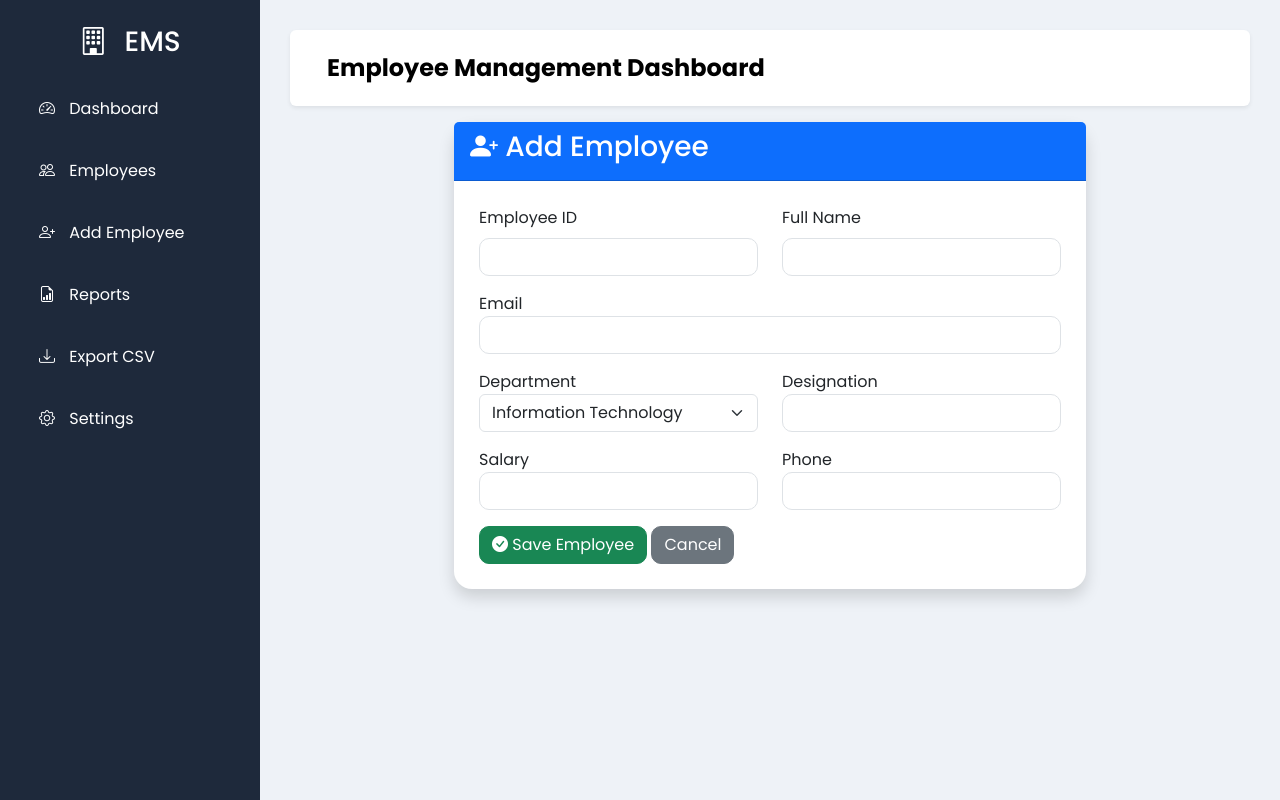
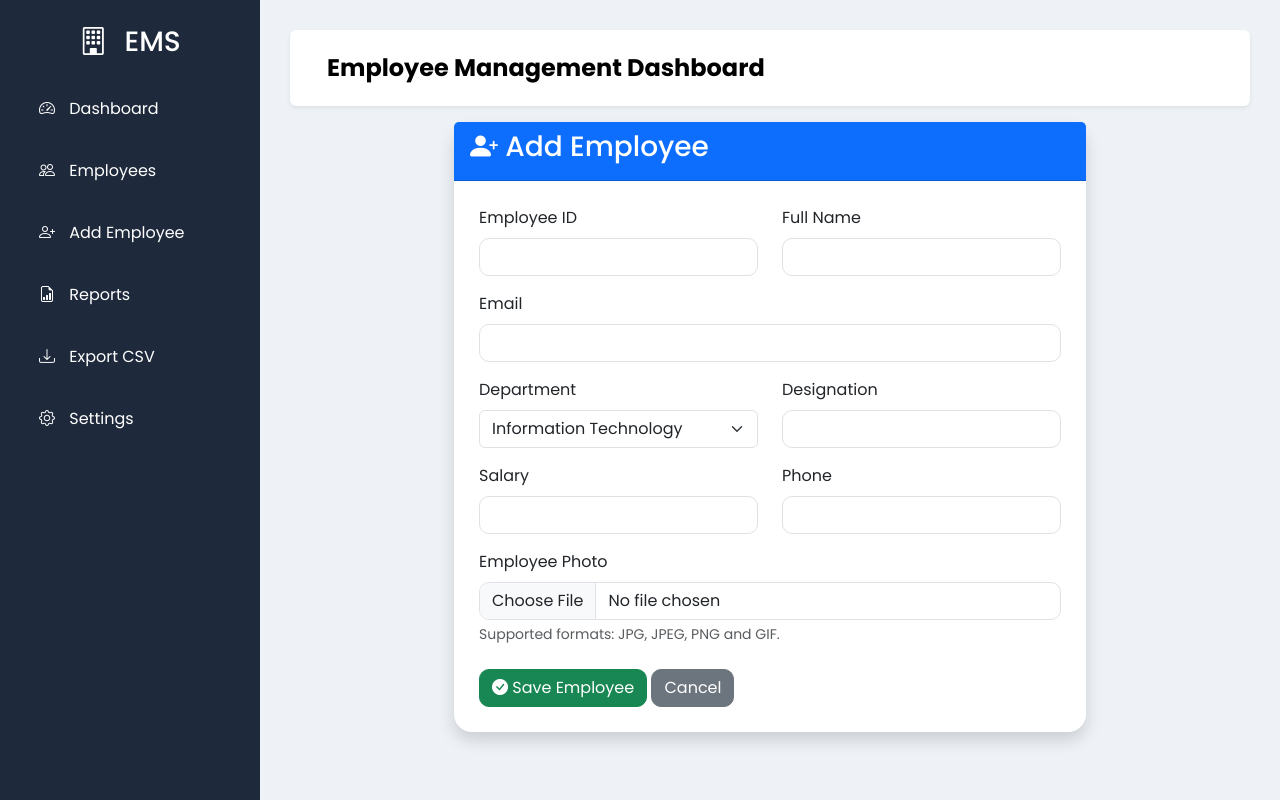
Before and after one commit to rakshithaagowda/EmployeeManagement, a Flask app: page /add in a window 1280 px wide. Run offline with Flask 3, Linux system fonts and the light colour scheme.

Commit message:
Add employee photo upload and display

```diff
--- a/app.py
+++ b/app.py
@@ -1,10 +1,27 @@
 import sqlite3
-from flask import Flask, render_template, request, redirect, url_for, flash
+import os
+
+from flask import (
+    Flask,
+    render_template,
+    request,
+    redirect,
+    url_for,
+    flash
+)
+
+from werkzeug.utils import secure_filename
 
 app = Flask(__name__)
 app.secret_key = "employee_secret_key"
 
 DATABASE = "employees.db"
+UPLOAD_FOLDER = "static/uploads"
+
+app.config["UPLOAD_FOLDER"] = UPLOAD_FOLDER
+
+# Allowed image extensions
+ALLOWED_EXTENSIONS = {"png", "jpg", "jpeg", "gif"}
 
 
 # ----------------------------
@@ -27,6 +44,15 @@ def init_db():
         photo TEXT
     )
 """)
+def allowed_file(filename):
+    return (
+        "." in filename and
+        filename.rsplit(".", 1)[1].lower() in ALLOWED_EXTENSIONS
+    )
+
+
+def create_upload_folder():
+    os.makedirs(app.config["UPLOAD_FOLDER"], exist_ok=True)
 # ----------------------------
 # Home Page + Search
 # ----------------------------
@@ -100,13 +126,53 @@ def add_employee():
         salary = request.form["salary"]
         phone = request.form["phone"]
 
+        # Default photo
+        photo_filename = None
+
+        # Check if a photo was uploaded
+        photo = request.files.get("photo")
+
+        if photo and photo.filename != "":
+
+            if allowed_file(photo.filename):
+
+                filename = secure_filename(photo.filename)
+
+                # Make filename unique
+                photo_filename = f"{employee_id}_{filename}"
+
+                photo.save(
+                    os.path.join(
+                        app.config["UPLOAD_FOLDER"],
+                        photo_filename
+                    )
+                )
+
+            else:
+
+                flash(
+                    "Only JPG, JPEG, PNG and GIF images are allowed.",
+                    "danger"
+                )
+
+                return redirect(request.url)
+
         conn = sqlite3.connect(DATABASE)
         cursor = conn.cursor()
 
         cursor.execute("""
             INSERT INTO employees
-            (employee_id, full_name, email, department, designation, salary, phone)
-            VALUES (?, ?, ?, ?, ?, ?, ?)
+            (
+                employee_id,
+                full_name,
+                email,
+                department,
+                designation,
+                salary,
+                phone,
+                photo
+            )
+            VALUES (?, ?, ?, ?, ?, ?, ?, ?)
         """, (
             employee_id,
             full_name,
@@ -114,7 +180,8 @@ def add_employee():
             department,
             designation,
             salary,
-            phone
+            phone,
+            photo_filename
         ))
 
         conn.commit()
@@ -218,4 +285,5 @@ def delete_employee(id):
 # ----------------------------
 if __name__ == "__main__":
     init_db()
+    create_upload_folder()
     app.run(debug=True)
--- a/templates/add_employee.html
+++ b/templates/add_employee.html
@@ -21,7 +21,7 @@
 
             <div class="card-body">
 
-                <form method="POST">
+                <form method="POST" enctype="multipart/form-data">
 
                     <div class="row">
 
@@ -53,7 +53,7 @@
 
                     <div class="mb-3">
 
-                        <label>Email</label>
+                        <label class="form-label">Email</label>
 
                         <input
                             type="email"
@@ -67,7 +67,7 @@
 
                         <div class="col-md-6 mb-3">
 
-                            <label>Department</label>
+                            <label class="form-label">Department</label>
 
                             <select
                                 class="form-select"
@@ -87,7 +87,7 @@
 
                         <div class="col-md-6 mb-3">
 
-                            <label>Designation</label>
+                            <label class="form-label">Designation</label>
 
                             <input
                                 type="text"
@@ -103,7 +103,7 @@
 
                         <div class="col-md-6 mb-3">
 
-                            <label>Salary</label>
+                            <label class="form-label">Salary</label>
 
                             <input
                                 type="number"
@@ -115,7 +115,7 @@
 
                         <div class="col-md-6 mb-3">
 
-                            <label>Phone</label>
+                            <label class="form-label">Phone</label>
 
                             <input
                                 type="text"
@@ -127,7 +127,32 @@
 
                     </div>
 
+                    <!-- Employee Photo -->
+
+                    <div class="mb-4">
+
+                        <label class="form-label">
+
+                            Employee Photo
+
+                        </label>
+
+                        <input
+                            type="file"
+                            class="form-control"
+                            name="photo"
+                            accept=".jpg,.jpeg,.png,.gif">
+
+                        <div class="form-text">
+
+                            Supported formats: JPG, JPEG, PNG and GIF.
+
+                        </div>
+
+                    </div>
+
                     <button
+                        type="submit"
                         class="btn btn-success">
 
                         <i class="bi bi-check-circle-fill"></i>
```
Also changed, not shown: templates/index.html (+22 -8 lines), static/uploads/EMP001_rakshitha.jpeg (added), static/uploads/EMP003_6.jpeg (added). Lines whose indentation alone changed are shown as unchanged.
